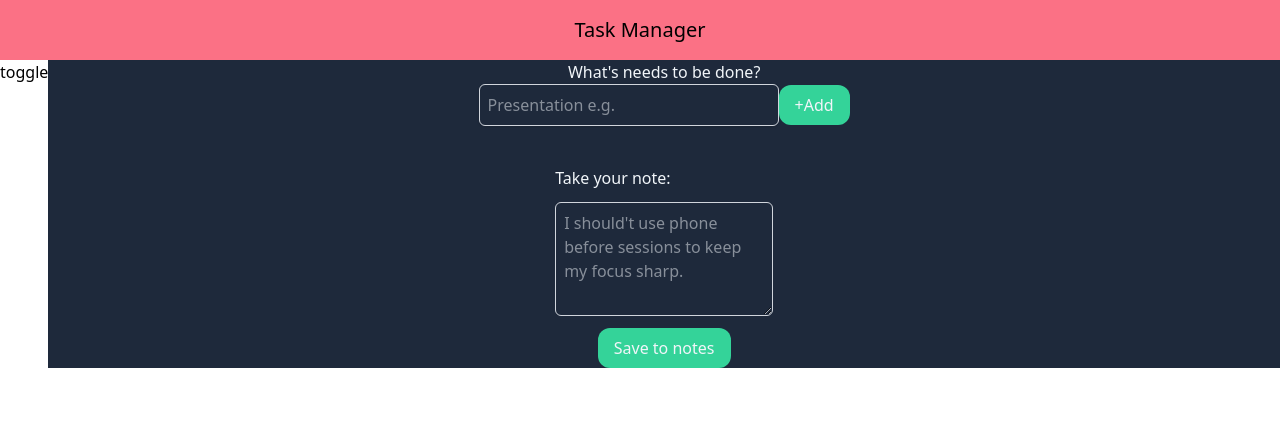
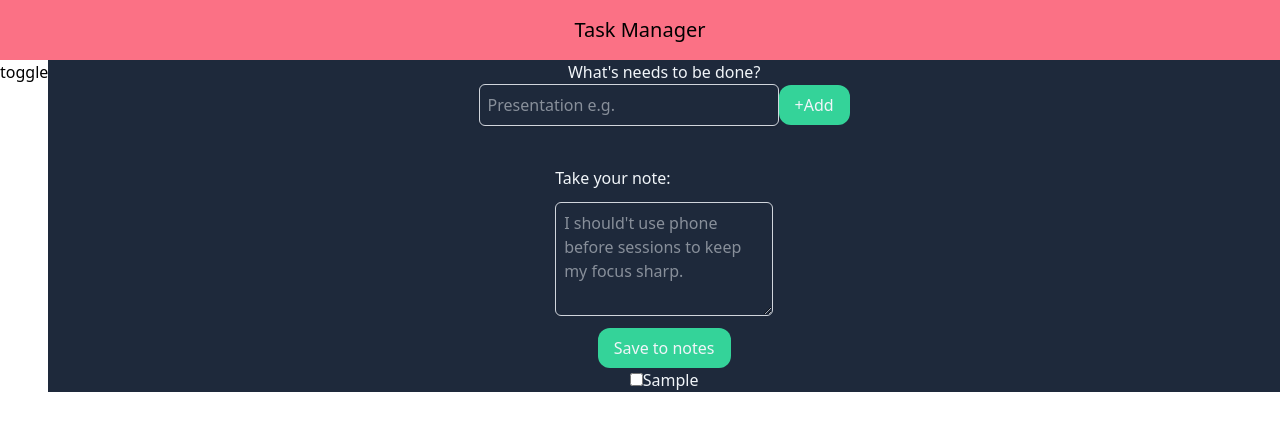
Before and after one commit to visionas9/task-manager, a Next.js app: page /task/1 in a window 1280 px wide. Both pictures are taken after typing "Sample" into the empty fields and a click on the button "+Add". Shown: the top 430 px of the page. Built offline with nearby package versions, Linux system fonts and the light colour scheme.

Commit message:
handle toggle duty function logic and implementation

```diff
--- a/app/components/TaskCard.tsx
+++ b/app/components/TaskCard.tsx
@@ -1,20 +1,51 @@
 "use client";
 import { useState } from "react";
-import { formattedDate } from "../lib/utils";
+
+type Duty = {
+  id: string;
+  text: string;
+  isCompleted: boolean;
+};
 
 export default function TaskCard() {
-  const [id, setId] = useState("");
-  const [duties, setDuties] = useState<string[]>([]);
+  const [duties, setDuties] = useState<Duty[]>([]);
   const [dutyInput, setDutyInput] = useState("");
-  const [isCompleted, setIsCompleted] = useState(false);
   const [notes, setNotes] = useState<string[]>([]);
   const [noteInput, setNoteInput] = useState("");
 
   const handleAddDuty = () => {
     if (!dutyInput.trim()) return;
-    setDuties([...duties, dutyInput.trim()]);
+    setDuties([
+      ...duties,
+      {
+        id: crypto.randomUUID(),
+        text: dutyInput.trim(),
+        isCompleted: false,
+      },
+    ]);
     setDutyInput("");
   };
+
+  const handleToggleDuty = (id: any) => {
+    setDuties(
+      duties.map((d) =>
+        d.id === id ? { ...d, isCompleted: !d.isCompleted } : d,
+      ),
+    );
+  };
+
+  const renderDuties = duties.map((duty) => (
+    <div key={duty.id}>
+      <input
+        type="checkbox"
+        checked={duty.isCompleted}
+        onChange={() => handleToggleDuty(duty.id)}
+      />
+      <span className={duty.isCompleted ? "line-through" : ""}>
+        {duty.text}
+      </span>
+    </div>
+  ));
 
   const handleAddNote = () => {
     if (!noteInput.trim()) return;
@@ -61,11 +92,14 @@ export default function TaskCard() {
           />
           <button
             className="m-auto bg-emerald px-4 py-2 rounded-xl hover:cursor-pointer shrink-0"
-            onClick={handleAddDuty}
+            onClick={handleAddNote}
           >
             Save to notes
           </button>
         </div>
+
+        {/** Render Duties **/}
+        <div>{renderDuties}</div>
       </div>
     </main>
   );
```
